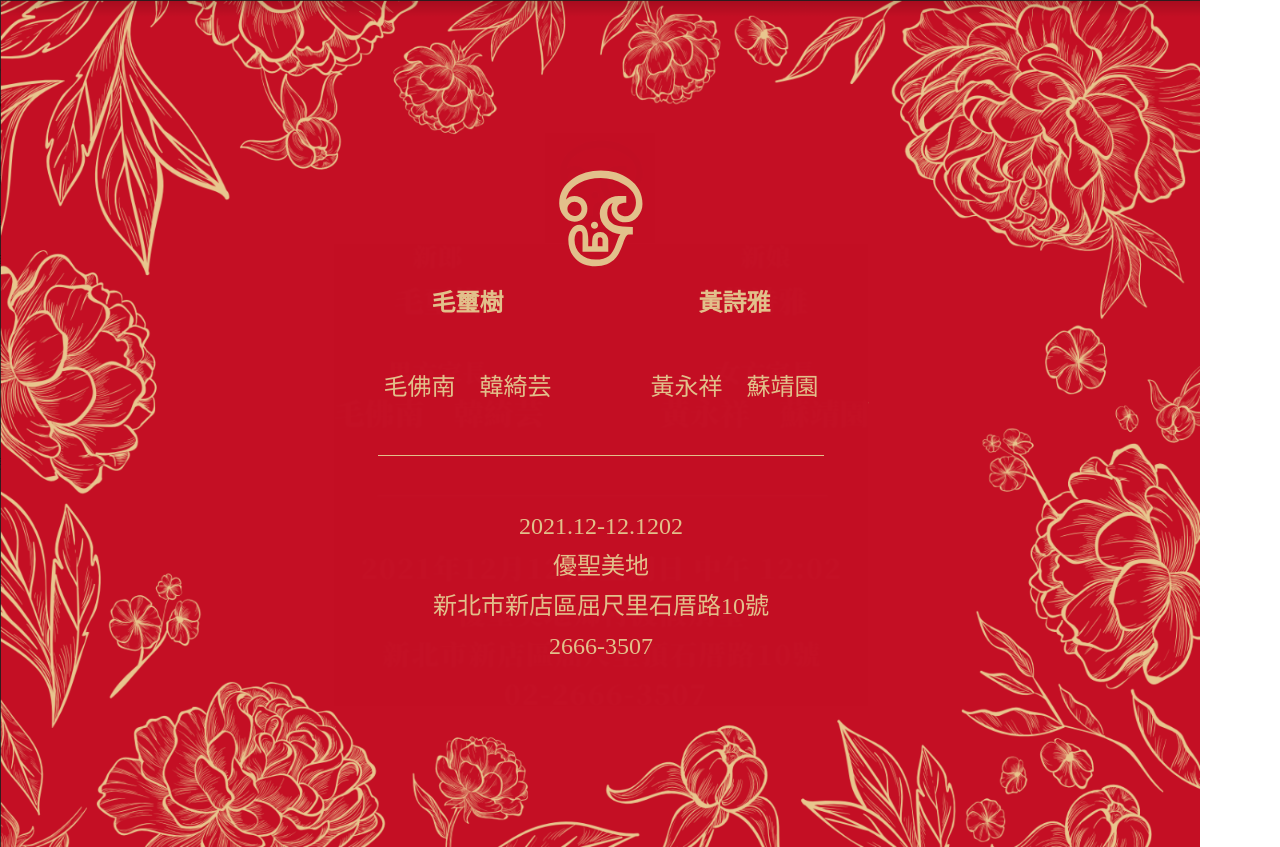
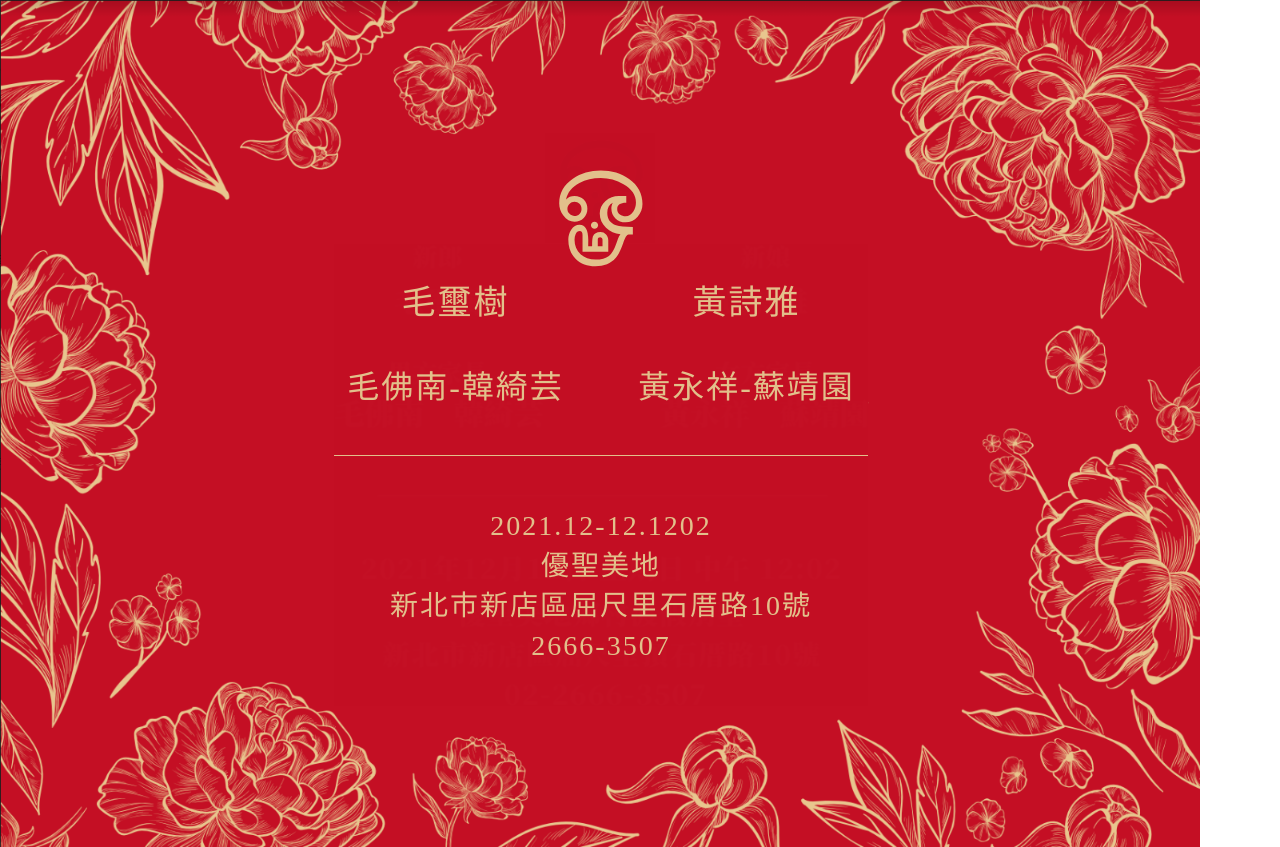
Before and after one commit to marsonmao/wedding-invitation, a React (Create React App) app: page / in a window 1280 px wide. Built offline with nearby package versions, Linux system fonts and the light colour scheme; a web font is replaced by a local one.

Commit message:
enlarge texts, enlarge letter spacing, adjust font weight

```diff
--- a/src/App.js
+++ b/src/App.js
@@ -15,13 +15,14 @@ function App() {
             {/* <span className={classes.title1}>新郎</span> */}
             <span className={classes.text1}>毛璽樹</span>
             {/* <span className={classes.title2}>男方家長</span> */}
-            <span className={classes.text2}>毛佛南　韓綺芸</span>
+            <span className={classes.text2}>毛佛南-韓綺芸</span>
           </div>
+          <div className={classes.topSectionCellGap} />
           <div className={classes.topSectionCell}>
             {/* <span className={classes.title1}>新娘</span> */}
             <span className={classes.text1}>黃詩雅</span>
             {/* <span className={classes.title2}>女方家長</span> */}
-            <span className={classes.text2}>黃永祥　蘇靖園</span>
+            <span className={classes.text2}>黃永祥-蘇靖園</span>
           </div>
         </div>
         <div className={classes.divider}></div>
@@ -44,34 +45,37 @@ const gold = '#e2c08b';
 const opacity = 0.99;
 
 const classes = {
-  title1: css`
-    font-size: 18px;
+  // title1: css`
+  //   font-size: 18px;
+  //   color: ${gold};
+  //   font-weight: 400;
+  // `,
+  text1: css`
+    font-size: 34px;
     color: ${gold};
-    font-weight: 400;
-  `,
-  text1: css`
-    font-size: 24px;
-    color: ${gold};
-    font-weight: 600;
+    font-weight: 500;
     line-height: 36px;
+    letter-spacing: 2px;
     margin-bottom: 48px;
   `,
-  title2: css`
-    font-size: 18px;
+  // title2: css`
+  //   font-size: 18px;
+  //   color: ${gold};
+  //   font-weight: 400;
+  // `,
+  text2: css`
+    font-size: 32px;
     color: ${gold};
-    font-weight: 400;
-  `,
-  text2: css`
-    font-size: 24px;
-    color: ${gold};
-    font-weight: 300;
+    font-weight: 200;
     line-height: 36px;
+    letter-spacing: 2px;
   `,
   text3: css`
-    font-size: 24px;
+    font-size: 28px;
     color: ${gold};
-    font-weight: 300;
+    font-weight: 200;
     line-height: 40px;
+    letter-spacing: 2px;
   `,
   ////
   root: css`
@@ -143,8 +147,13 @@ const classes = {
     justify-content: flex-start;
     align-items: center;
   `,
+  topSectionCellGap: css`
+    width: 48px;
+    height: 8px;
+    flex-shrink: 0;
+  `,
   divider: css`
-    width: 446px;
+    width: 100%;
     height: 1px;
     background-color: ${gold};
     margin-top: 50px;
```
